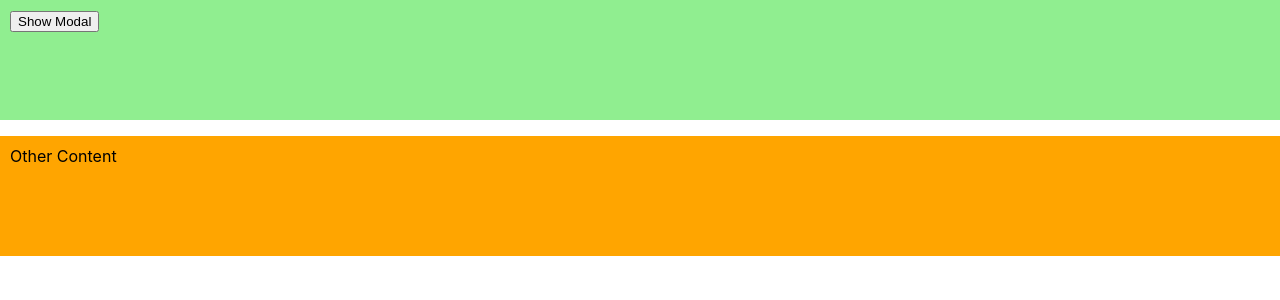
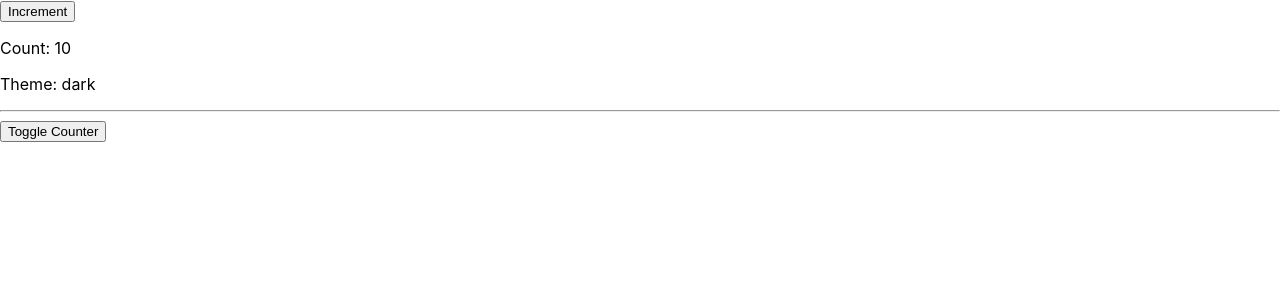
Before and after one commit to fma1/react-crash-course, a React (Create React App) app: page / in a window 1280 px wide. Shown: the top 300 px of the page. Built offline with nearby package versions, Linux system fonts and the light colour scheme.

Commit message:
Added files for 15 - Class Components

```diff
--- /dev/null
+++ b/src/15/App.js
@@ -0,0 +1,79 @@
+import { Component, createContext, createRef, useState } from 'react';
+
+const Theme = createContext({
+  mode: 'dark'
+});
+
+export default function App() {
+  const [ shouldRender, setShouldRender ] = useState(false);
+
+  return (
+    <>
+      <Theme.Provider value={{mode: 'dark'}}>
+        <Counter startingCount={10} />
+        <hr />
+        {shouldRender && <Counter />}
+        <button onClick={() => setShouldRender(!shouldRender)}>
+          Toggle Counter
+        </button>
+        </Theme.Provider>
+    </>
+  );
+}
+
+class Counter extends Component {
+  static contextType = Theme;
+
+  constructor(props) {
+    super(props);
+    this.state = {
+      count: props.startingCount ?? 0
+    };
+    this.buttonRef = createRef();
+  }
+
+  componentDidMount() {
+    console.log('mounted');
+    console.log('buttonRef in componentDidMount():');
+    console.log(this.buttonRef);
+  }
+
+  componentDidUpdate(prevProps, prevState) {
+    console.log(prevProps, prevState);
+  }
+
+  componentWillUnmount() {
+    console.log('unmounting')
+  }
+
+/*
+  shouldComponentUpdate(nextProps, nextState) {
+    return nextState.count < 3;
+  }
+*/
+
+  render() {
+    console.log('buttonRef in render() method:')
+    console.log(this.buttonRef);
+    return (
+      <>
+        <button ref={this.buttonRef} onClick={() => {
+          this.setState({
+            count: this.state.count + 1
+          });
+        }}>
+          Increment
+        </button>
+        <p>Count: {this.state.count}</p>
+        {
+          /* <p>Theme: {this.context.mode}</p> */
+        }
+        <Theme.Consumer>
+          {
+            context => <p>Theme: {context.mode}</p>
+          }
+        </Theme.Consumer>
+      </>
+    );
+  }
+}
--- a/src/App.js
+++ b/src/App.js
@@ -11,6 +11,7 @@ import App_11 from './11/App';
 import App_12 from './12/App';
 import App_13 from './13/App';
 import App_14 from './14/App';
+import App_15 from './15/App';
 
 function App() {
   return (
@@ -31,7 +32,7 @@ function App() {
         </a>
       </header>
 */}
-      <App_14 />
+      <App_15 />
     </>
   );
 }
```
